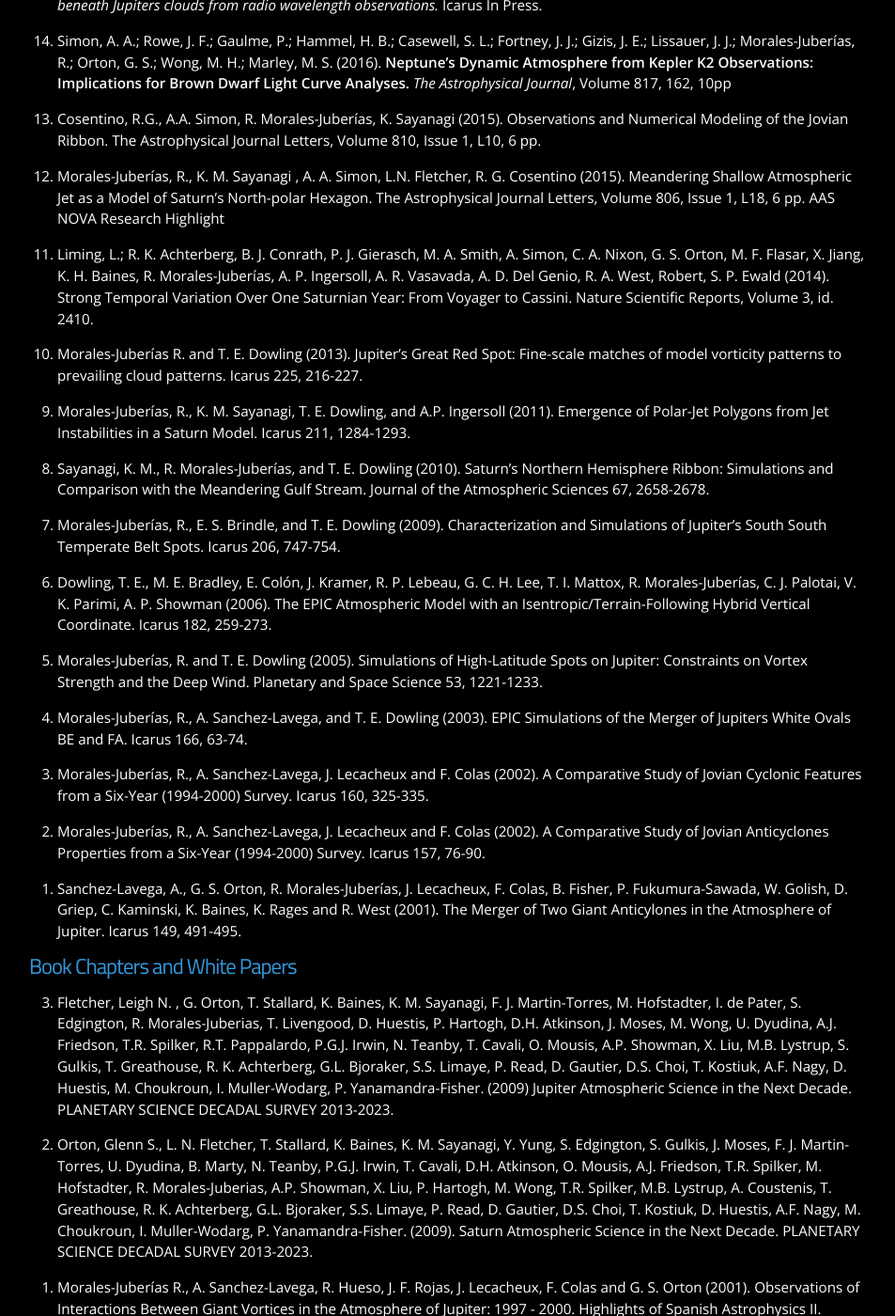
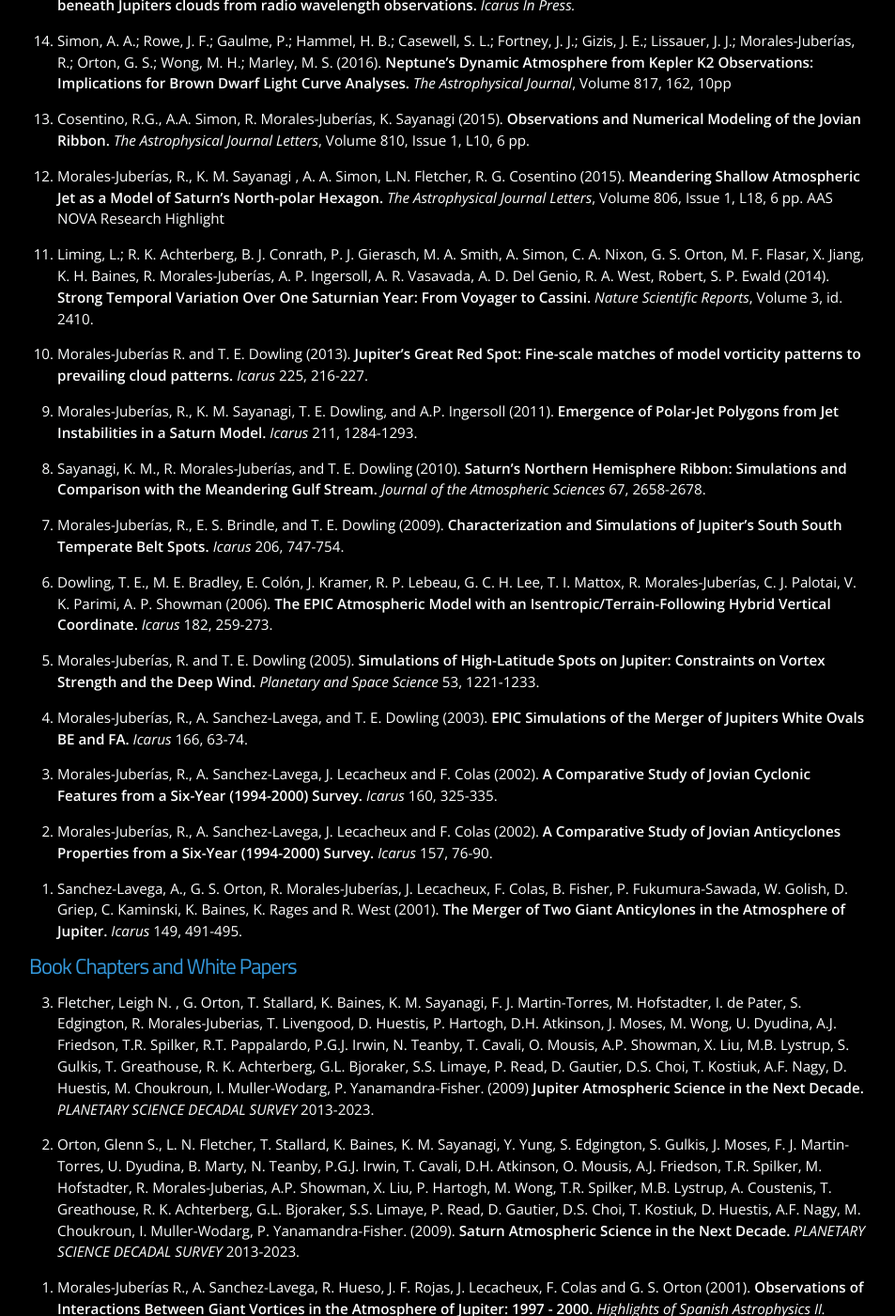
Before and after one commit to rmjuberias/rmjuberias.github.io, a Jekyll site: the page built from research/articles.md, in a window 1280 px wide and 1400 px high, scrolled down 221 px. Shown: the whole window at 94% size, without its empty margins (164-1117 px from the left). Built offline with Jekyll 4.4.1, drawn with Linux system fonts in a browser that asks for light colours; some of the changed text lies outside the part shown.

Commit message:
formatting changes

```diff
--- a/research/articles.md
+++ b/research/articles.md
@@ -6,42 +6,42 @@
 
 <h1> Journal Articles </h1>
 
-0. Cosentino R.G., B. Butler, B. Sault, R. Morales-Juberías, A. Simon, I. de Pater (2017). *Atmospheric waves and dynamics beneath Jupiters clouds from radio wavelength observations.* Icarus In Press.
+0. Cosentino R.G., B. Butler, B. Sault, R. Morales-Juberías, A. Simon, I. de Pater (2017). **Atmospheric waves and dynamics beneath Jupiters clouds from radio wavelength observations.** *Icarus In Press.*
 
 0. Simon, A. A.; Rowe, J. F.; Gaulme, P.; Hammel, H. B.; Casewell, S. L.; Fortney, J. J.; Gizis, J. E.; Lissauer, J. J.; Morales-Juberías, R.; Orton, G. S.; Wong, M. H.; Marley, M. S. (2016). **Neptune's Dynamic Atmosphere from Kepler K2 Observations: Implications for Brown Dwarf Light Curve Analyses.** *The Astrophysical Journal*, Volume 817, 162, 10pp
 
-0. Cosentino, R.G., A.A. Simon, R. Morales-Juberías, K. Sayanagi (2015).  Observations and Numerical Modeling of the Jovian Ribbon. The Astrophysical Journal Letters, Volume 810, Issue 1, L10, 6 pp.
+0. Cosentino, R.G., A.A. Simon, R. Morales-Juberías, K. Sayanagi (2015).  **Observations and Numerical Modeling of the Jovian Ribbon.** *The Astrophysical Journal Letters*, Volume 810, Issue 1, L10, 6 pp.
 
-0. Morales-Juberías, R., K. M. Sayanagi , A. A. Simon, L.N. Fletcher,  R. G. Cosentino (2015). Meandering Shallow Atmospheric Jet as a Model of Saturn's North-polar Hexagon. The Astrophysical Journal Letters, Volume 806, Issue 1, L18, 6 pp. AAS NOVA Research Highlight
+0. Morales-Juberías, R., K. M. Sayanagi , A. A. Simon, L.N. Fletcher,  R. G. Cosentino (2015). **Meandering Shallow Atmospheric Jet as a Model of Saturn's North-polar Hexagon.** *The Astrophysical Journal Letters*, Volume 806, Issue 1, L18, 6 pp. AAS NOVA Research Highlight
 
-0. Liming, L.; R. K. Achterberg, B. J. Conrath, P. J. Gierasch, M. A. Smith, A. Simon, C. A. Nixon, G. S. Orton, M. F. Flasar, X. Jiang, K. H. Baines, R. Morales-Juberías, A. P. Ingersoll, A. R. Vasavada, A. D. Del Genio, R. A. West, Robert,  S. P. Ewald (2014). Strong Temporal Variation Over One Saturnian Year: From Voyager to Cassini. Nature Scientific Reports, Volume 3, id. 2410.
+0. Liming, L.; R. K. Achterberg, B. J. Conrath, P. J. Gierasch, M. A. Smith, A. Simon, C. A. Nixon, G. S. Orton, M. F. Flasar, X. Jiang, K. H. Baines, R. Morales-Juberías, A. P. Ingersoll, A. R. Vasavada, A. D. Del Genio, R. A. West, Robert,  S. P. Ewald (2014). **Strong Temporal Variation Over One Saturnian Year: From Voyager to Cassini.** *Nature Scientific Reports*, Volume 3, id. 2410.
 
-0. Morales-Juberías R. and T. E. Dowling (2013). Jupiter’s Great Red Spot: Fine-scale matches of model vorticity patterns to prevailing cloud patterns. Icarus 225, 216-227.
+0. Morales-Juberías R. and T. E. Dowling (2013). **Jupiter’s Great Red Spot: Fine-scale matches of model vorticity patterns to prevailing cloud patterns.** *Icarus* 225, 216-227.
 
-0. Morales-Juberías, R., K. M. Sayanagi, T. E. Dowling, and A.P. Ingersoll (2011). Emergence of Polar-Jet Polygons from Jet Instabilities in a Saturn Model. Icarus 211, 1284-1293.
+0. Morales-Juberías, R., K. M. Sayanagi, T. E. Dowling, and A.P. Ingersoll (2011). **Emergence of Polar-Jet Polygons from Jet Instabilities in a Saturn Model.** *Icarus* 211, 1284-1293.
 
-0. Sayanagi, K. M., R. Morales-Juberías, and T. E. Dowling (2010). Saturn’s Northern Hemisphere Ribbon: Simulations and Comparison with the Meandering Gulf Stream. Journal of the Atmospheric Sciences 67, 2658-2678.
+0. Sayanagi, K. M., R. Morales-Juberías, and T. E. Dowling (2010). **Saturn’s Northern Hemisphere Ribbon: Simulations and Comparison with the Meandering Gulf Stream.** *Journal of the Atmospheric Sciences* 67, 2658-2678.
 
-0. Morales-Juberías, R., E. S. Brindle, and T. E. Dowling (2009). Characterization and Simulations of Jupiter’s South South Temperate Belt Spots. Icarus 206, 747-754.
+0. Morales-Juberías, R., E. S. Brindle, and T. E. Dowling (2009). **Characterization and Simulations of Jupiter’s South South Temperate Belt Spots.** *Icarus* 206, 747-754.
 
-0. Dowling, T. E., M. E. Bradley, E. Colón, J. Kramer, R. P. Lebeau, G. C. H. Lee, T. I. Mattox, R. Morales-Juberías, C. J. Palotai, V. K. Parimi, A. P. Showman (2006). The EPIC Atmospheric Model with an Isentropic/Terrain-Following Hybrid Vertical Coordinate. Icarus 182, 259-273.
+0. Dowling, T. E., M. E. Bradley, E. Colón, J. Kramer, R. P. Lebeau, G. C. H. Lee, T. I. Mattox, R. Morales-Juberías, C. J. Palotai, V. K. Parimi, A. P. Showman (2006). **The EPIC Atmospheric Model with an Isentropic/Terrain-Following Hybrid Vertical Coordinate.** *Icarus* 182, 259-273.
 
-0. Morales-Juberías, R. and T. E. Dowling (2005). Simulations of High-Latitude Spots on Jupiter: Constraints on Vortex Strength and the Deep Wind. Planetary and Space Science 53, 1221-1233.
+0. Morales-Juberías, R. and T. E. Dowling (2005). **Simulations of High-Latitude Spots on Jupiter: Constraints on Vortex Strength and the Deep Wind.** *Planetary and Space Science* 53, 1221-1233.
 
-0. Morales-Juberías, R., A. Sanchez-Lavega, and T. E. Dowling (2003). EPIC Simulations of the Merger of Jupiters White Ovals BE and FA. Icarus 166, 63-74.
+0. Morales-Juberías, R., A. Sanchez-Lavega, and T. E. Dowling (2003). **EPIC Simulations of the Merger of Jupiters White Ovals BE and FA.** *Icarus* 166, 63-74.
 
-0. Morales-Juberías, R., A. Sanchez-Lavega, J. Lecacheux and F. Colas (2002). A Comparative Study of Jovian Cyclonic Features from a Six-Year (1994-2000) Survey. Icarus 160, 325-335.
+0. Morales-Juberías, R., A. Sanchez-Lavega, J. Lecacheux and F. Colas (2002). **A Comparative Study of Jovian Cyclonic Features from a Six-Year (1994-2000) Survey.** *Icarus* 160, 325-335.
 
-0. Morales-Juberías, R., A. Sanchez-Lavega, J. Lecacheux and F. Colas (2002). A Comparative Study of Jovian Anticyclones Properties from a Six-Year (1994-2000) Survey. Icarus 157, 76-90.
+0. Morales-Juberías, R., A. Sanchez-Lavega, J. Lecacheux and F. Colas (2002). **A Comparative Study of Jovian Anticyclones Properties from a Six-Year (1994-2000) Survey.** *Icarus* 157, 76-90.
 
-0. Sanchez-Lavega, A., G. S. Orton, R. Morales-Juberías, J. Lecacheux, F. Colas, B. Fisher, P. Fukumura-Sawada, W. Golish, D. Griep, C. Kaminski, K. Baines, K. Rages and R. West (2001). The Merger of Two Giant Anticylones in the Atmosphere of Jupiter. Icarus 149, 491-495.
+0. Sanchez-Lavega, A., G. S. Orton, R. Morales-Juberías, J. Lecacheux, F. Colas, B. Fisher, P. Fukumura-Sawada, W. Golish, D. Griep, C. Kaminski, K. Baines, K. Rages and R. West (2001). **The Merger of Two Giant Anticylones in the Atmosphere of Jupiter.** *Icarus* 149, 491-495.
 {: reversed="reversed"}
 
 <h1> Book Chapters and White Papers </h1>
 
-0. Fletcher, Leigh N. , G. Orton, T. Stallard, K. Baines, K. M. Sayanagi, F. J. Martin-Torres, M. Hofstadter, I. de Pater, S. Edgington, R. Morales-Juberias, T. Livengood, D. Huestis, P. Hartogh, D.H. Atkinson, J. Moses, M. Wong, U. Dyudina, A.J. Friedson, T.R. Spilker, R.T. Pappalardo, P.G.J. Irwin, N. Teanby, T. Cavali, O. Mousis, A.P. Showman, X. Liu, M.B. Lystrup, S. Gulkis, T. Greathouse, R. K. Achterberg, G.L. Bjoraker, S.S. Limaye, P. Read, D. Gautier, D.S. Choi, T. Kostiuk, A.F. Nagy, D. Huestis, M. Choukroun, I. Muller-Wodarg, P. Yanamandra-Fisher. (2009) Jupiter Atmospheric Science in the Next Decade. PLANETARY SCIENCE DECADAL SURVEY 2013-2023.
+0. Fletcher, Leigh N. , G. Orton, T. Stallard, K. Baines, K. M. Sayanagi, F. J. Martin-Torres, M. Hofstadter, I. de Pater, S. Edgington, R. Morales-Juberias, T. Livengood, D. Huestis, P. Hartogh, D.H. Atkinson, J. Moses, M. Wong, U. Dyudina, A.J. Friedson, T.R. Spilker, R.T. Pappalardo, P.G.J. Irwin, N. Teanby, T. Cavali, O. Mousis, A.P. Showman, X. Liu, M.B. Lystrup, S. Gulkis, T. Greathouse, R. K. Achterberg, G.L. Bjoraker, S.S. Limaye, P. Read, D. Gautier, D.S. Choi, T. Kostiuk, A.F. Nagy, D. Huestis, M. Choukroun, I. Muller-Wodarg, P. Yanamandra-Fisher. (2009) **Jupiter Atmospheric Science in the Next Decade.** *PLANETARY SCIENCE DECADAL SURVEY* 2013-2023.
 
-0. Orton, Glenn S., L. N. Fletcher, T. Stallard, K. Baines, K. M. Sayanagi, Y. Yung, S. Edgington, S. Gulkis, J. Moses, F. J. Martin-Torres, U. Dyudina, B. Marty, N. Teanby, P.G.J. Irwin, T. Cavali, D.H. Atkinson, O. Mousis, A.J. Friedson, T.R. Spilker, M. Hofstadter, R. Morales-Juberias, A.P. Showman, X. Liu, P. Hartogh, M. Wong, T.R. Spilker, M.B. Lystrup, A. Coustenis, T. Greathouse, R. K. Achterberg, G.L. Bjoraker, S.S. Limaye, P. Read, D. Gautier, D.S. Choi, T. Kostiuk, D. Huestis, A.F. Nagy, M. Choukroun, I. Muller-Wodarg, P. Yanamandra-Fisher. (2009). Saturn Atmospheric Science in the Next Decade. PLANETARY SCIENCE DECADAL SURVEY 2013-2023.
+0. Orton, Glenn S., L. N. Fletcher, T. Stallard, K. Baines, K. M. Sayanagi, Y. Yung, S. Edgington, S. Gulkis, J. Moses, F. J. Martin-Torres, U. Dyudina, B. Marty, N. Teanby, P.G.J. Irwin, T. Cavali, D.H. Atkinson, O. Mousis, A.J. Friedson, T.R. Spilker, M. Hofstadter, R. Morales-Juberias, A.P. Showman, X. Liu, P. Hartogh, M. Wong, T.R. Spilker, M.B. Lystrup, A. Coustenis, T. Greathouse, R. K. Achterberg, G.L. Bjoraker, S.S. Limaye, P. Read, D. Gautier, D.S. Choi, T. Kostiuk, D. Huestis, A.F. Nagy, M. Choukroun, I. Muller-Wodarg, P. Yanamandra-Fisher. (2009). **Saturn Atmospheric Science in the Next Decade.** *PLANETARY SCIENCE DECADAL SURVEY* 2013-2023.
 
-0. Morales-Juberías R., A. Sanchez-Lavega, R. Hueso, J. F. Rojas, J. Lecacheux, F. Colas and G. S. Orton (2001). Observations of Interactions Between Giant Vortices in the Atmosphere of Jupiter: 1997 - 2000. Highlights of Spanish Astrophysics II. Kluwer Academic Publishers.
+0. Morales-Juberías R., A. Sanchez-Lavega, R. Hueso, J. F. Rojas, J. Lecacheux, F. Colas and G. S. Orton (2001). **Observations of Interactions Between Giant Vortices in the Atmosphere of Jupiter: 1997 - 2000.** *Highlights of Spanish Astrophysics II.* Kluwer Academic Publishers.
 {: reversed="reversed"}
```
Also changed, not shown: research/press.md (+3 -3 lines).
